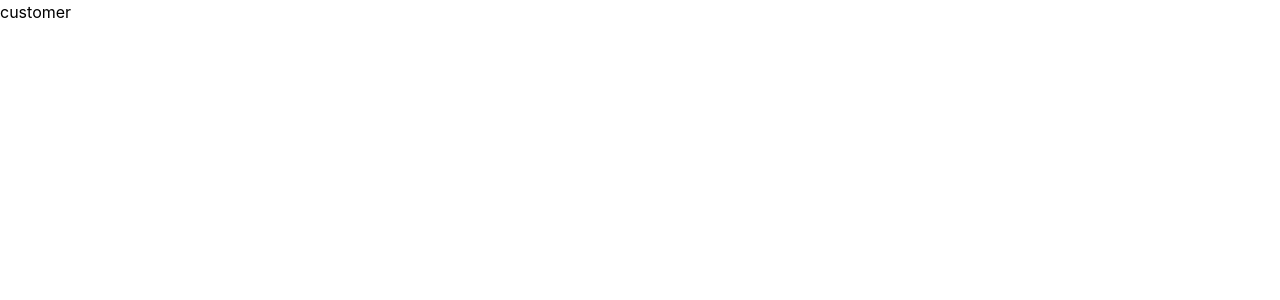
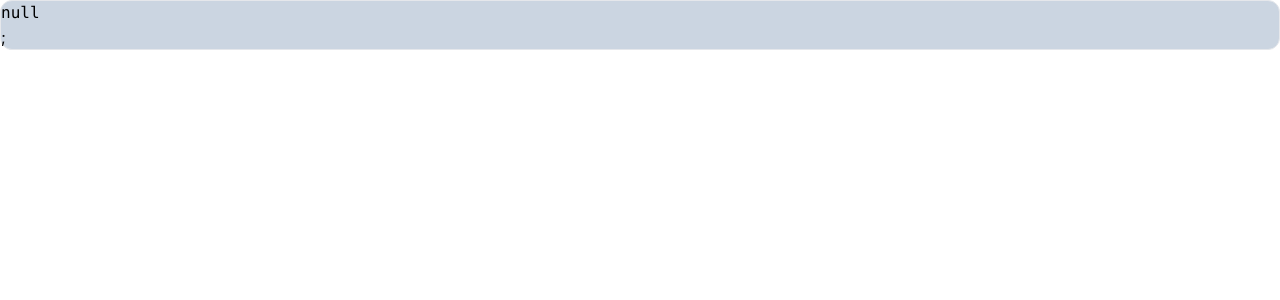
Before and after one commit to Rosyidimalang/new-e-food-stalls, a React (Create React App) app: page /customer in a window 1280 px wide. Shown: the top 300 px of the page. Built offline with nearby package versions, Linux system fonts and the light colour scheme.

Commit message:
get data from localstorage

```diff
--- a/src/customer.js
+++ b/src/customer.js
@@ -1,8 +1,30 @@
 import React, { useEffect, useState } from "react";
 import axios from "axios";
 
-export default function customer() {
-  return <div>customer</div>;
+export default function Customer() {
+  let value = JSON.parse(localStorage.getItem("customers"));
+  let prettyData = JSON.stringify(value, null, 2);
+
+  return (
+    <div className="border rounded-xl bg-slate-300">
+      <pre className="font-mono whitespace-pre-wrap">{prettyData}</pre>;
+    </div>
+  );
+
+  // let customers = JSON.parse(value)[0];
+
+  // console.log("tes", customers);
+
+  // return (
+  //   <div>
+  //     {customers.map((customer) => (
+  //       <div key={customer.id}>
+  //         <p>Nama: {customer.nama}</p>
+  //         <p>Alamat: {customer.alamat}</p>
+  //       </div>
+  //     ))}
+  //   </div>
+  // );
 }
 
 // ambil data dari localStorage
```
Also changed, not shown: 1 other file (tests, documents, lock files or other folders).
